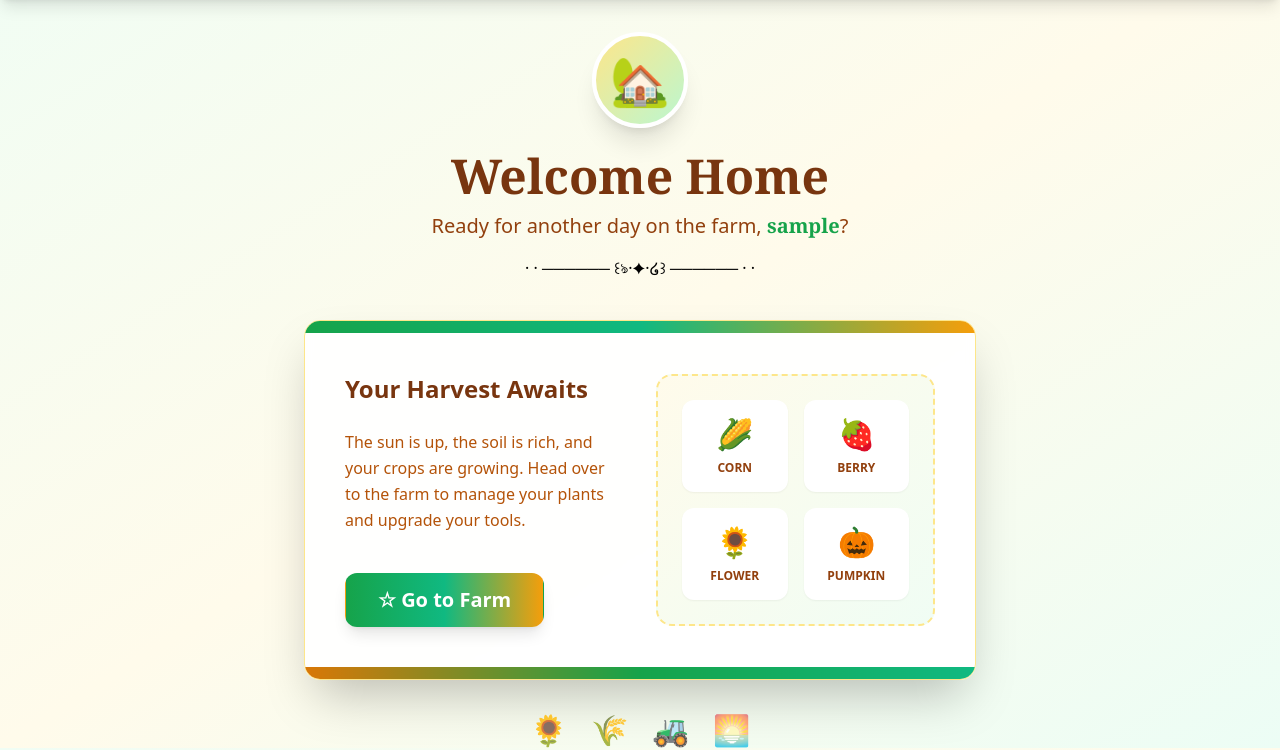
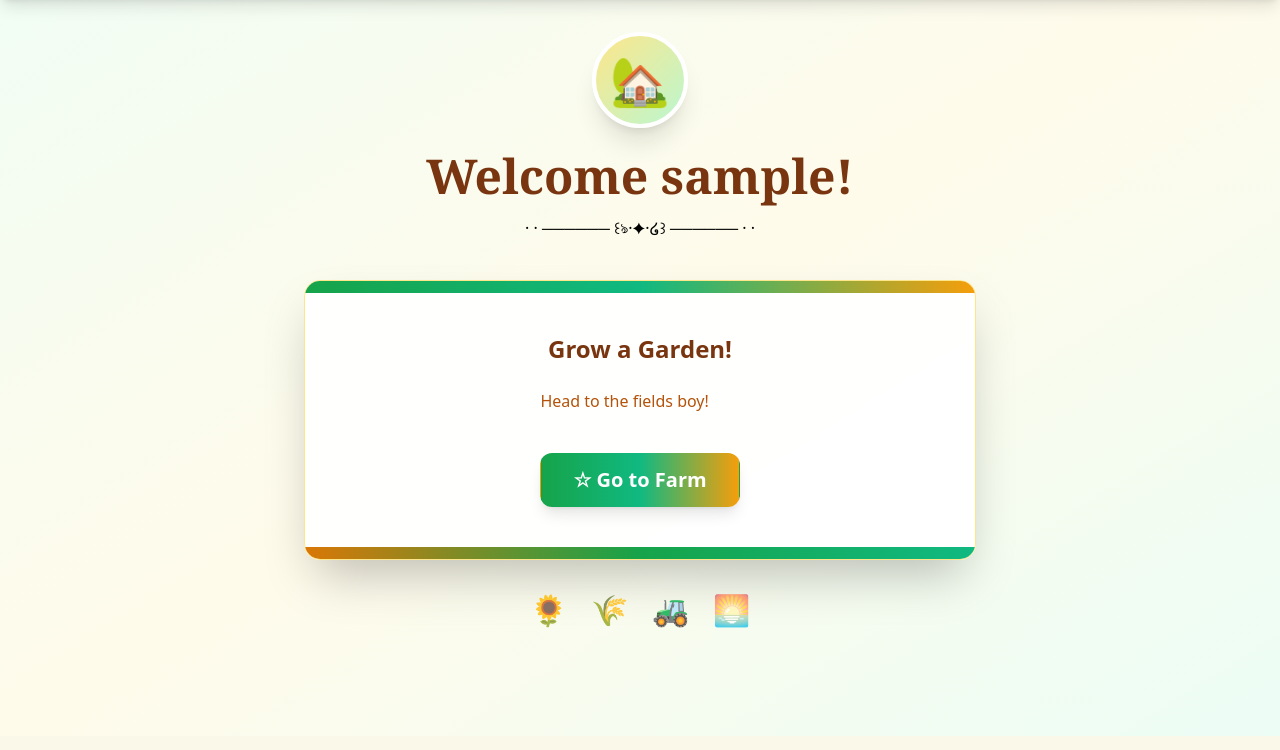
Before and after one commit to wetoyo/yakubian-matrix, a Flask app: page / in a window 1280 px wide. Shown: the part 64-814 px from the top of the page. Run offline with Flask 3, Linux system fonts and the light colour scheme; the visitor is signed in with stand-in values (Sample User, id 1); some libraries are stand-ins or nearby versions.

Commit message:
more changes

```diff
--- a/app/templates/home.html
+++ b/app/templates/home.html
@@ -94,9 +94,7 @@
                         class="inline-flex items-center justify-center w-24 h-24 bg-gradient-to-br from-amber-200 to-green-200 rounded-full mb-6 border-4 border-white shadow-xl">
                         <span class="text-5xl">🏡</span>
                     </div>
-                    <h1 class="text-5xl font-bold text-amber-900 mb-3 font-serif">Welcome Home</h1>
-                    <p class="text-amber-800 text-xl font-medium">Ready for another day on the farm, <span
-                            class="text-green-600 font-bold font-serif">{{ username }}</span>?</p>
+                    <h1 class="text-5xl font-bold text-amber-900 mb-3 font-serif">Welcome {{ username }}! </h1>
 
                     <div class="mt-4 flex justify-center space-x-2">
                         · · ────── ꒰ঌ·✦·໒꒱ ────── · ·
@@ -108,12 +106,11 @@
                     <div class="h-3 bg-gradient-to-r from-green-600 via-emerald-500 to-amber-500 relative"></div>
 
                     <div class="p-10 text-center">
-                        <div class="grid grid-cols-1 md:grid-cols-2 gap-8 items-center">
-                            <div class="space-y-6">
-                                <h2 class="text-2xl font-bold text-amber-900 text-left">Your Harvest Awaits</h2>
-                                <p class="text-amber-700 text-left leading-relaxed">
-                                    The sun is up, the soil is rich, and your crops are growing. Head over to the farm
-                                    to manage your plants and upgrade your tools.
+                       <div class="flex flex-col items-center">
+                            <div class="space-y-6 text-center">
+                                <h2 class=" text-2xl font-bold text-amber-900">Grow a Garden!</h2>
+                                <p class="text-amber-700 text-left">
+                                    Head to the fields boy!
                                 </p>
                                 <div class="flex pt-4">
                                     <a href="{{ url_for('disp_farm') }}"
@@ -121,29 +118,6 @@
                                         ☆
                                         Go to Farm
                                     </a>
-                                </div>
-                            </div>
-                            <div class="hidden md:block">
-                                <div
-                                    class="bg-gradient-to-br from-amber-50 to-green-50 rounded-2xl p-6 border-2 border-dashed border-amber-200">
-                                    <div class="grid grid-cols-2 gap-4">
-                                        <div class="flex flex-col items-center p-4 bg-white rounded-xl shadow-sm">
-                                            <span class="text-3xl mb-2">🌽</span>
-                                            <span class="text-xs font-bold text-amber-800">CORN</span>
-                                        </div>
-                                        <div class="flex flex-col items-center p-4 bg-white rounded-xl shadow-sm">
-                                            <span class="text-3xl mb-2">🍓</span>
-                                            <span class="text-xs font-bold text-amber-800">BERRY</span>
-                                        </div>
-                                        <div class="flex flex-col items-center p-4 bg-white rounded-xl shadow-sm">
-                                            <span class="text-3xl mb-2">🌻</span>
-                                            <span class="text-xs font-bold text-amber-800">FLOWER</span>
-                                        </div>
-                                        <div class="flex flex-col items-center p-4 bg-white rounded-xl shadow-sm">
-                                            <span class="text-3xl mb-2">🎃</span>
-                                            <span class="text-xs font-bold text-amber-800">PUMPKIN</span>
-                                        </div>
-                                    </div>
                                 </div>
                             </div>
                         </div>
```
